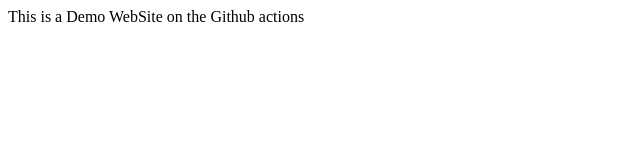
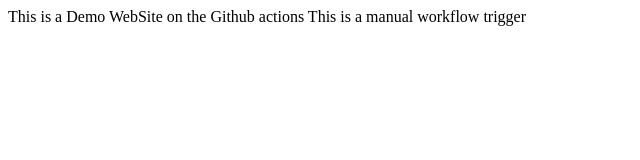
Before and after one commit to srinivasthoudoju/GithubActions, a plain HTML site: page Index.html in a window 1280 px wide. Shown: the whole page, without its empty margins (0-640 px from the left). Drawn offline with Linux system fonts and the light colour scheme.

Commit message:
To Test the Manual Workflow

```diff
--- a/Index.html
+++ b/Index.html
@@ -4,6 +4,7 @@
     </head>
     <body>
         This is a Demo WebSite on the Github actions
+        This is a manual workflow trigger
     </body>
 
 </html>
```
